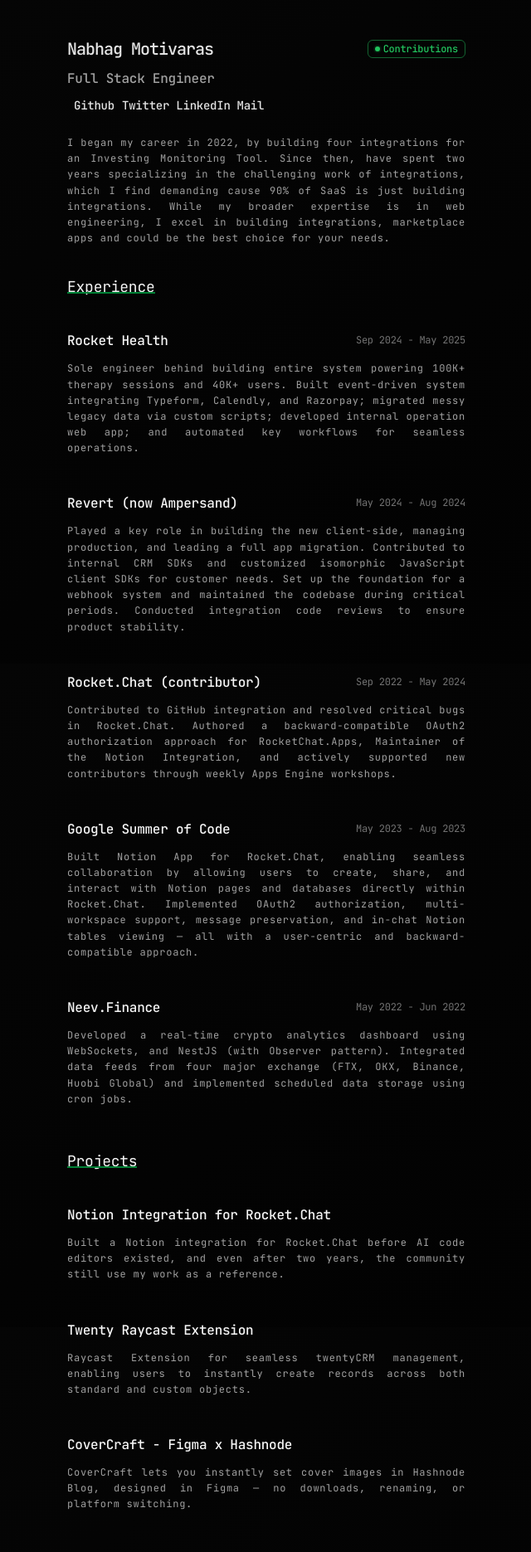
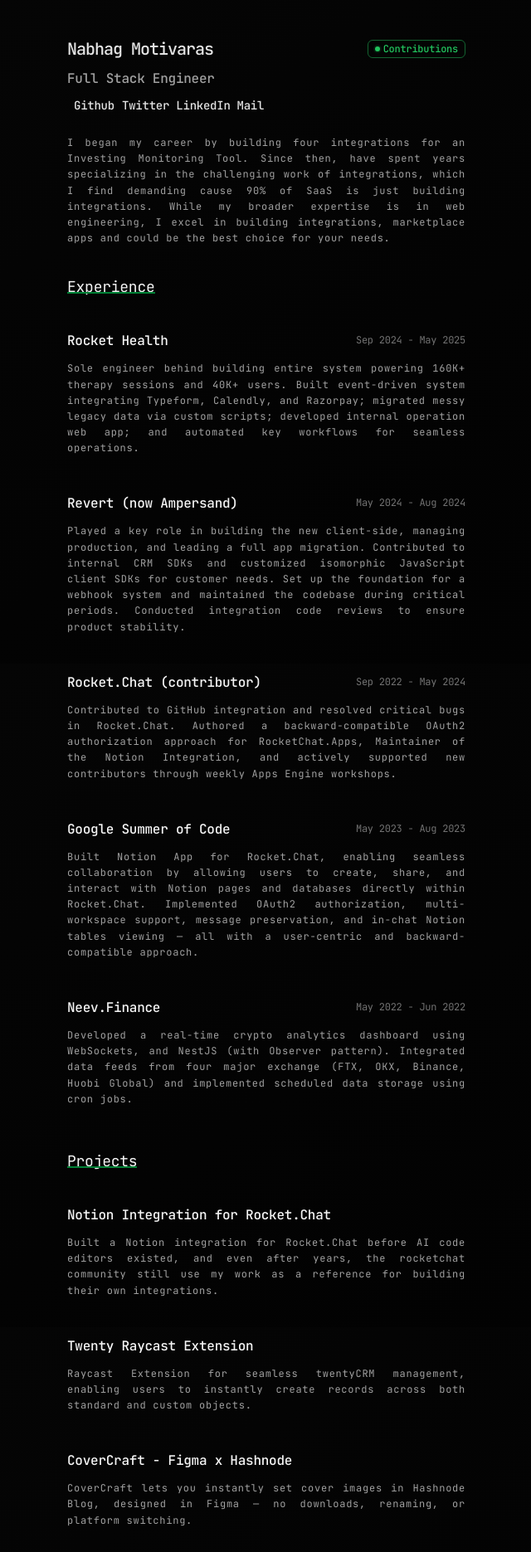
Before and after one commit to Nabhag8848/portfolio2025, a React (Vite) app: page / in a window 1280 px wide. Shown: the top 1871 px of the page at 83% size, without its empty margins (319-959 px from the left). Built offline with nearby package versions, Linux system fonts and the light colour scheme.

Commit message:
fix: text

```diff
--- a/src/pages/portfolio/Portfolio.tsx
+++ b/src/pages/portfolio/Portfolio.tsx
@@ -194,13 +194,12 @@
       </StyledNav>
       <StyledMain>
         <StyledParagraph>
-          I began my career in 2022, by building four integrations for an
-          Investing Monitoring Tool. Since then, have spent two years
-          specializing in the challenging work of integrations, which I find
-          demanding cause 90% of SaaS is just building integrations. While my
-          broader expertise is in web engineering, I excel in building
-          integrations, marketplace apps and could be the best choice for your
-          needs.
+          I began my career by building four integrations for an Investing
+          Monitoring Tool. Since then, have spent years specializing in the
+          challenging work of integrations, which I find demanding cause 90% of
+          SaaS is just building integrations. While my broader expertise is in
+          web engineering, I excel in building integrations, marketplace apps
+          and could be the best choice for your needs.
         </StyledParagraph>
         <StyledSection>
           <StyledSubHeader>Experience</StyledSubHeader>
@@ -211,7 +210,7 @@
               dateRange="Sep 2024 - May 2025"
             />
             <StyledSubParagraph>
-              Sole engineer behind building entire system powering 100K+ therapy
+              Sole engineer behind building entire system powering 160K+ therapy
               sessions and 40K+ users. Built event-driven system integrating
               Typeform, Calendly, and Razorpay; migrated messy legacy data via
               custom scripts; developed internal operation web app; and
@@ -286,8 +285,8 @@
             />
             <StyledSubParagraph>
               Built a Notion integration for Rocket.Chat before AI code editors
-              existed, and even after two years, the community still use my
-              work as a reference.
+              existed, and even after years, the rocketchat community still use
+              my work as a reference for building their own integrations.
             </StyledSubParagraph>
           </StyledSubSection>
           <StyledSubSection>
```
